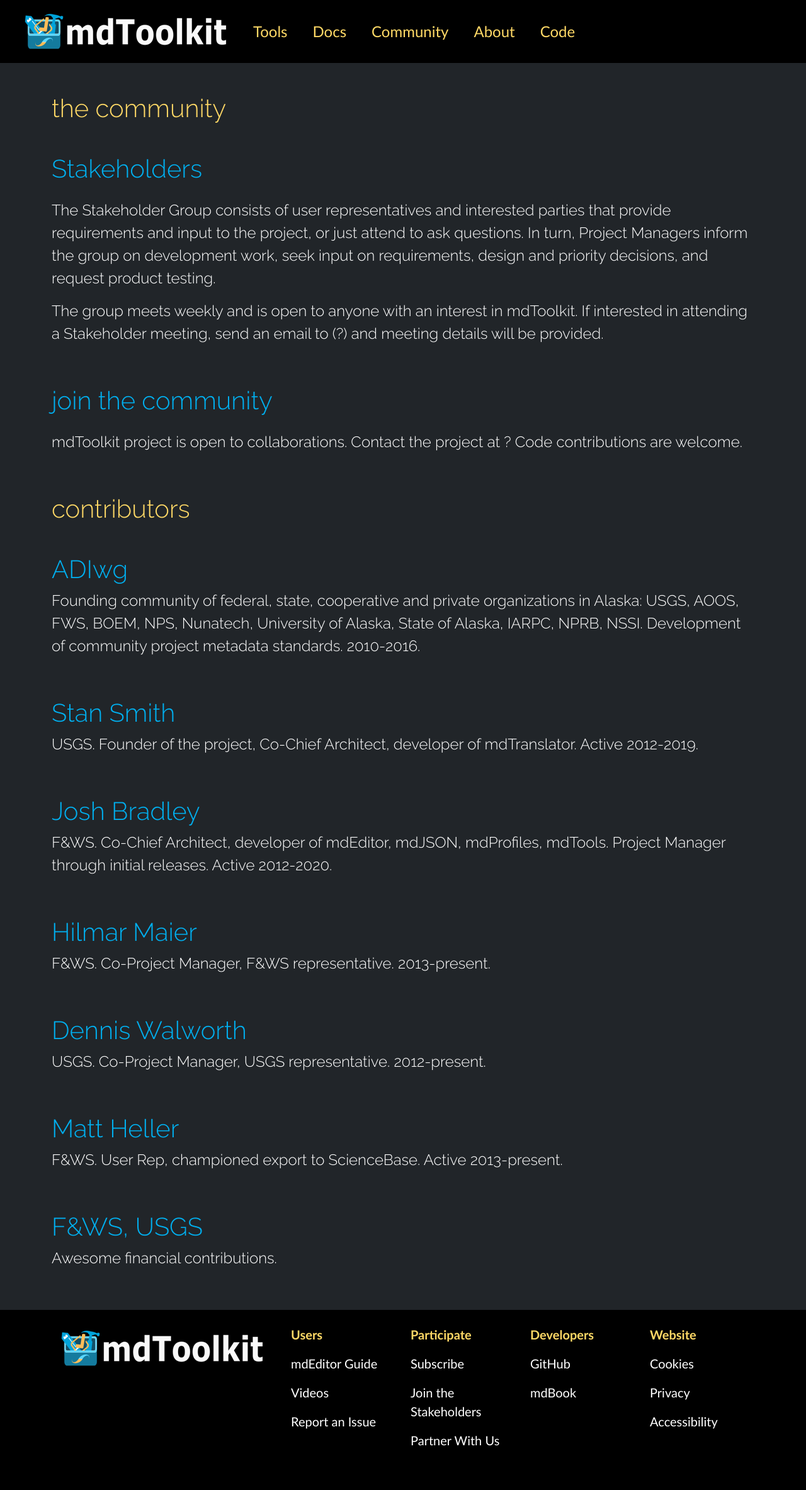
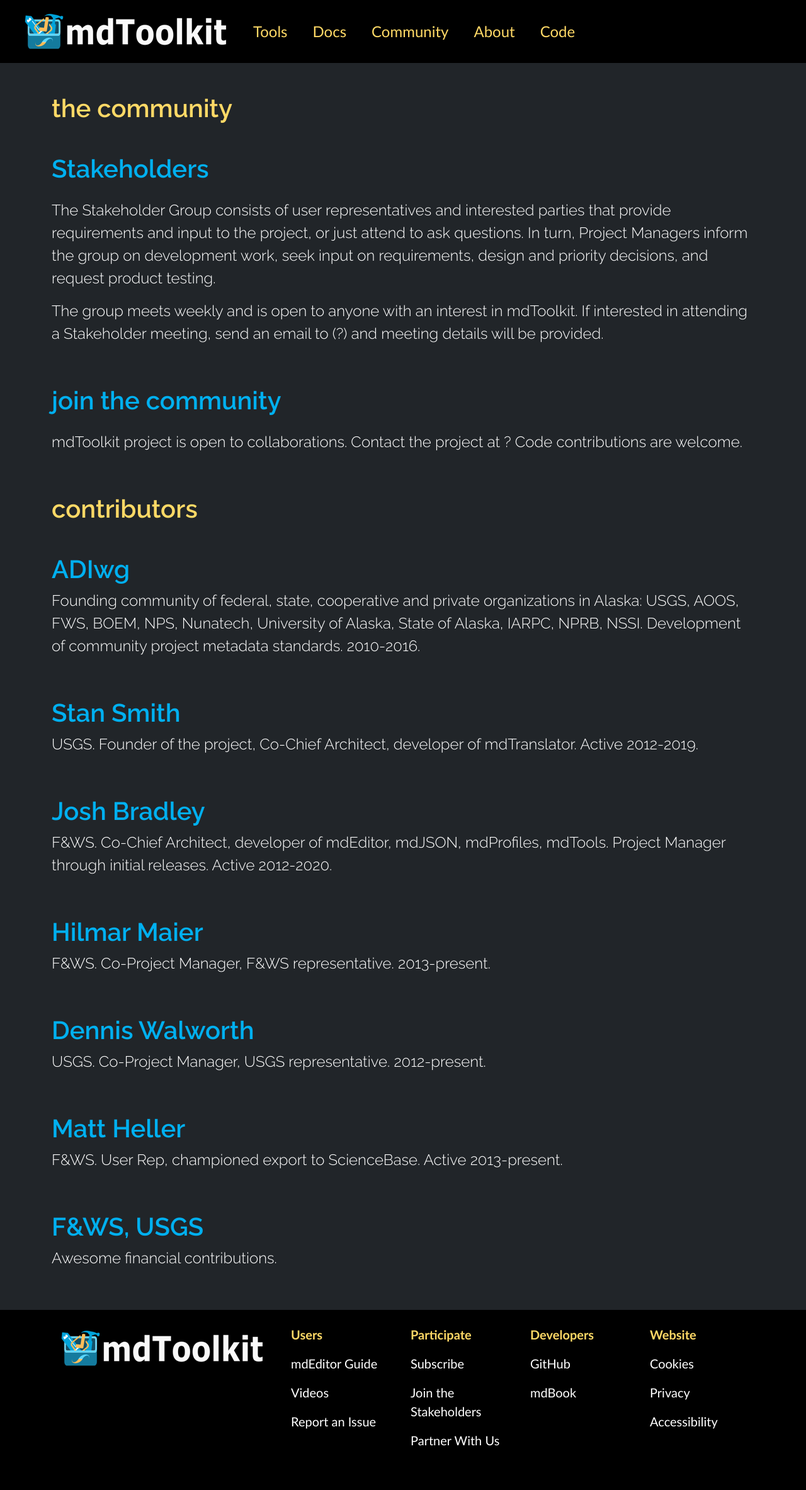
Before and after one commit to adiwg/mdToolkit-web, a Jekyll site: the page built from community.html, in a window 1280 px wide. Shown: the whole page at 63% size. Built offline with Jekyll 4.4.1, drawn with Linux system fonts in a browser that asks for light colours.

Commit message:
bolded titles

```diff
--- a/code.html
+++ b/code.html
@@ -6,7 +6,7 @@
   <div class="container py-5">
     <div class="row justify-content-between mb-5">
       <div class="col-auto d-flex align-items-center">
-        <h1 style="color: #ffd966;">the code</h1>
+        <h1 class="fw-bold" style="color: #ffd966;">the code</h1>
       </div>
       <div class="col-auto d-flex flex-row justify-content-end align-items-center gap-3">
         <img style="height: 50px;" src="/assets/images/rails_dark_badge.png">
@@ -17,7 +17,7 @@
         <img style="height: 50px;" src="/assets/images/GitHub-Mark-Light-120px-plus.png">
       </div>
     </div>
-    <h1 style="color: #00b0f0;">open source</h1>
+    <h1 class="fw-bold" style="color: #00b0f0;">open source</h1>
     <div class="row my-4 gap-5">
       <div class="col">
         <p class="fs-4 text-white">
@@ -31,7 +31,7 @@
         </p>
       </div>
     </div>
-    <h1 class="mt-5" style="color: #00b0f0;"><span class="fw-bold" style="color:#92d050;">&lt;/></span> github.com/adiwg
+    <h1 class="mt-5 fw-bold" style="color: #00b0f0;"><span style="color:#92d050;">&lt;/></span> github.com/adiwg
     </h1>
   </div>
 </div>
--- a/community.html
+++ b/community.html
@@ -4,8 +4,8 @@
 ---
 <div class="bg-dark">
   <div class="container py-5">
-    <h1 style="color: #ffd966;" class="mb-5">the community</h1>
-    <h1 style="color: #00b0f0;">Stakeholders</h1>
+    <h1 style="color: #ffd966;" class="mb-5 fw-bold">the community</h1>
+    <h1 style="color: #00b0f0;" class="fw-bold">Stakeholders</h1>
     <div class="row my-4 gap-5">
       <div class="col">
         <p class="fs-4 text-white">
@@ -21,7 +21,7 @@
         </p>
       </div>
     </div>
-    <h1 class="mt-5" style="color: #00b0f0;">join the community</h1>
+    <h1 class="mt-5 fw-bold" style="color: #00b0f0;">join the community</h1>
     <div class="row my-4 gap-5">
       <div class="col">
         <p class="fs-4 text-white">
@@ -30,8 +30,8 @@
         </p>
       </div>
     </div>
-    <h1 style="color: #ffd966;" class="my-5">contributors</h1>
-    <h1 class="mt-5" style="color: #00b0f0;">ADIwg</h1>
+    <h1 style="color: #ffd966;" class="my-5 fw-bold">contributors</h1>
+    <h1 class="mt-5 fw-bold" style="color: #00b0f0;">ADIwg</h1>
     <div class="row gap-5">
       <div class="col">
         <p class="fs-4 text-white">
@@ -42,7 +42,7 @@
         </p>
       </div>
     </div>
-    <h1 class="mt-5" style="color: #00b0f0;">Stan Smith</h1>
+    <h1 class="mt-5 fw-bold" style="color: #00b0f0;">Stan Smith</h1>
     <div class="row gap-5">
       <div class="col">
         <p class="fs-4 text-white">
@@ -51,7 +51,7 @@
         </p>
       </div>
     </div>
-    <h1 class="mt-5" style="color: #00b0f0;">Josh Bradley</h1>
+    <h1 class="mt-5 fw-bold" style="color: #00b0f0;">Josh Bradley</h1>
     <div class="row gap-5">
       <div class="col">
         <p class="fs-4 text-white">
@@ -60,7 +60,7 @@
         </p>
       </div>
     </div>
-    <h1 class="mt-5" style="color: #00b0f0;">Hilmar Maier</h1>
+    <h1 class="mt-5 fw-bold" style="color: #00b0f0;">Hilmar Maier</h1>
     <div class="row gap-5">
       <div class="col">
         <p class="fs-4 text-white">
@@ -68,7 +68,7 @@
         </p>
       </div>
     </div>
-    <h1 class="mt-5" style="color: #00b0f0;">Dennis Walworth</h1>
+    <h1 class="mt-5 fw-bold" style="color: #00b0f0;">Dennis Walworth</h1>
     <div class="row gap-5">
       <div class="col">
         <p class="fs-4 text-white">
@@ -76,7 +76,7 @@
         </p>
       </div>
     </div>
-    <h1 class="mt-5" style="color: #00b0f0;">Matt Heller</h1>
+    <h1 class="mt-5 fw-bold" style="color: #00b0f0;">Matt Heller</h1>
     <div class="row gap-5">
       <div class="col">
         <p class="fs-4 text-white">
@@ -84,7 +84,7 @@
         </p>
       </div>
     </div>
-    <h1 class="mt-5" style="color: #00b0f0;">F&WS, USGS</h1>
+    <h1 class="mt-5 fw-bold" style="color: #00b0f0;">F&WS, USGS</h1>
     <div class="row gap-5">
       <div class="col">
         <p class="fs-4 text-white">
```
Also changed, not shown: about.html (+7 -7 lines), 3 other files.
